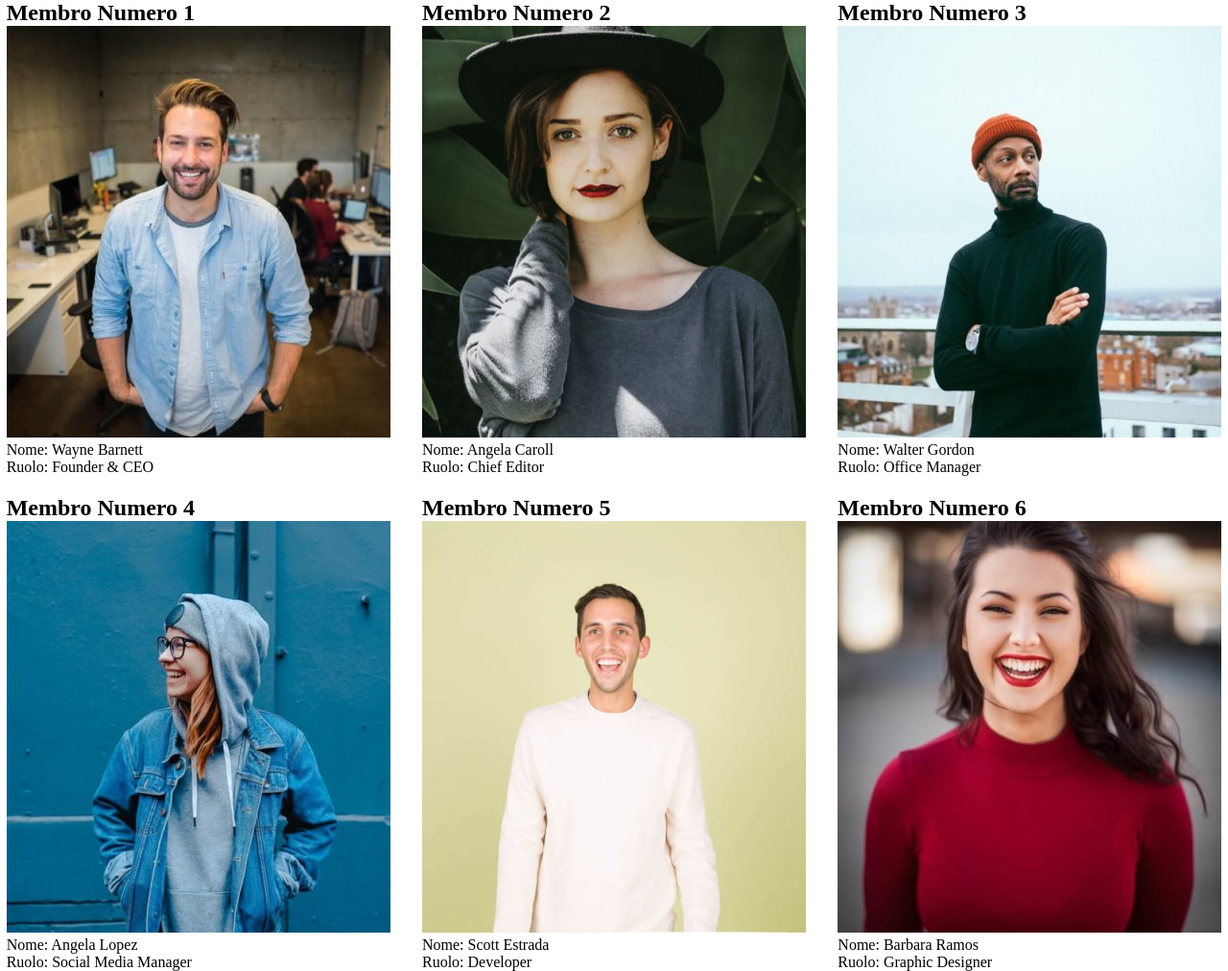
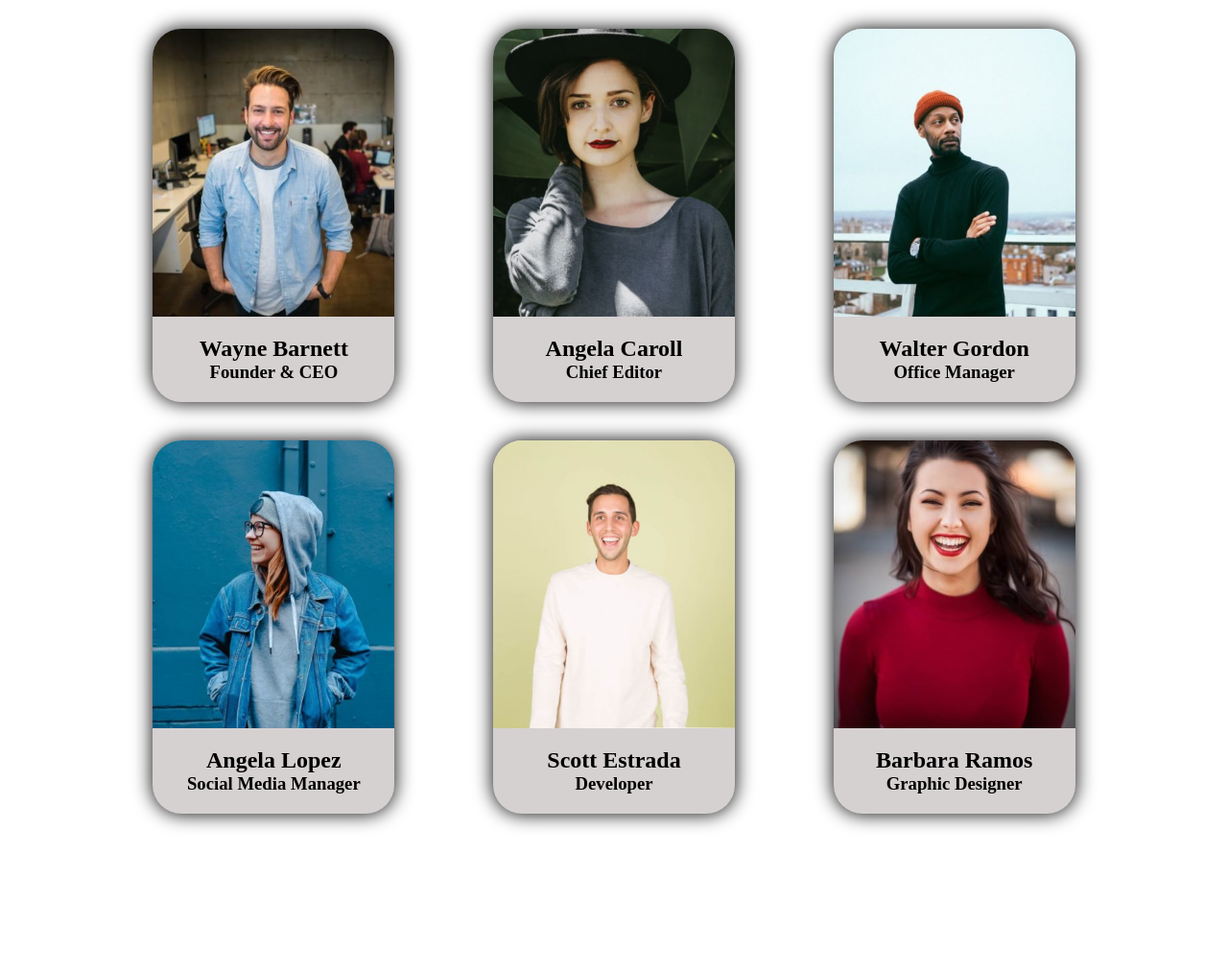
Before and after one commit to IanzanoLorenzo/js-our-team, a plain HTML site: page bonus-2/index.html in a window 1280 px wide. Shown: the whole page at 96% size. After the commit the page ends 878 px from the top, so only its background shows below. Drawn offline with Linux system fonts and the light colour scheme.

Commit message:
bonus 2 done

```diff
--- a/bonus-2/css/style.css
+++ b/bonus-2/css/style.css
@@ -7,14 +7,39 @@
 #info{
     display: grid;
     grid-template-columns: repeat(3, 1fr);
-    gap: 20px;
+    gap: 40px;
+    width: 80%;
+    margin: 30px auto;
 }
+
 img{
     width: 100%;
+    height: 300px;
+    overflow: hidden;
+    object-fit: cover;
+    object-position: top;
+    margin-bottom: 20px;
 }
 
 #info>*{
     margin:auto
+}
+
+.card{
+    width: 80%;
+    background-color: rgb(214, 209, 209);
+    display: flex;
+    flex-direction: column;
+    padding-bottom: 20px;
+    margin-bottom: 40px;
+    text-align: center;
+    border-radius: 30px;
+    box-shadow: 0 0 20px black;
+    overflow: hidden;
+}
+
+.card:hover{
+    box-shadow: 0 0 20px black inset;
 }
 
 @media screen and (max-width: 768px){
--- a/bonus-2/script/script.js
+++ b/bonus-2/script/script.js
@@ -39,16 +39,17 @@ let ourTeam = [
 //ciclo che mostra i dati in console
 for(let i in ourTeam){
     const membroDiv = document.createElement('div')
+    membroDiv.classList.add('card')
     membroDiv.style.textTransform = 'capitalize'
-    membroDiv.innerHTML = `<h2>Membro numero ${parseInt(i)+1}</h2>`
+    membroDiv.innerHTML = ``
     let membro = ourTeam[i]
     // for (let j in membro){
     //    membroDiv.innerHTML += `<p>${j}:${membro[j]}</p>`
     // }
     membroDiv.innerHTML += `
     <img src="./img/${membro.foto}">
-    <p>Nome: ${membro.nome} </p>
-    <p>Ruolo: ${membro.ruolo} </p>
+    <h2>${membro.nome}</h2>
+    <h3>${membro.ruolo}</h3>
     `
     messages.append(membroDiv)
 }
```
